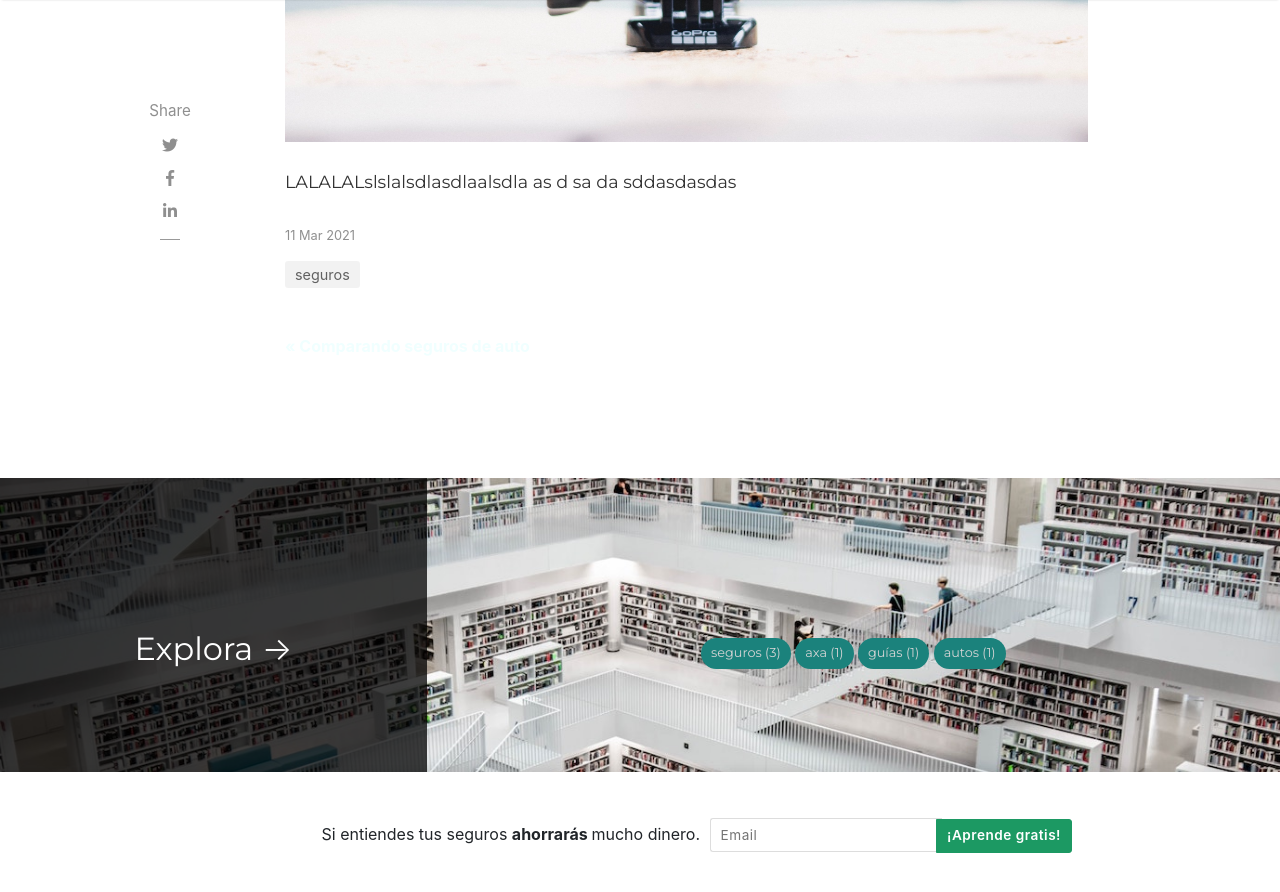
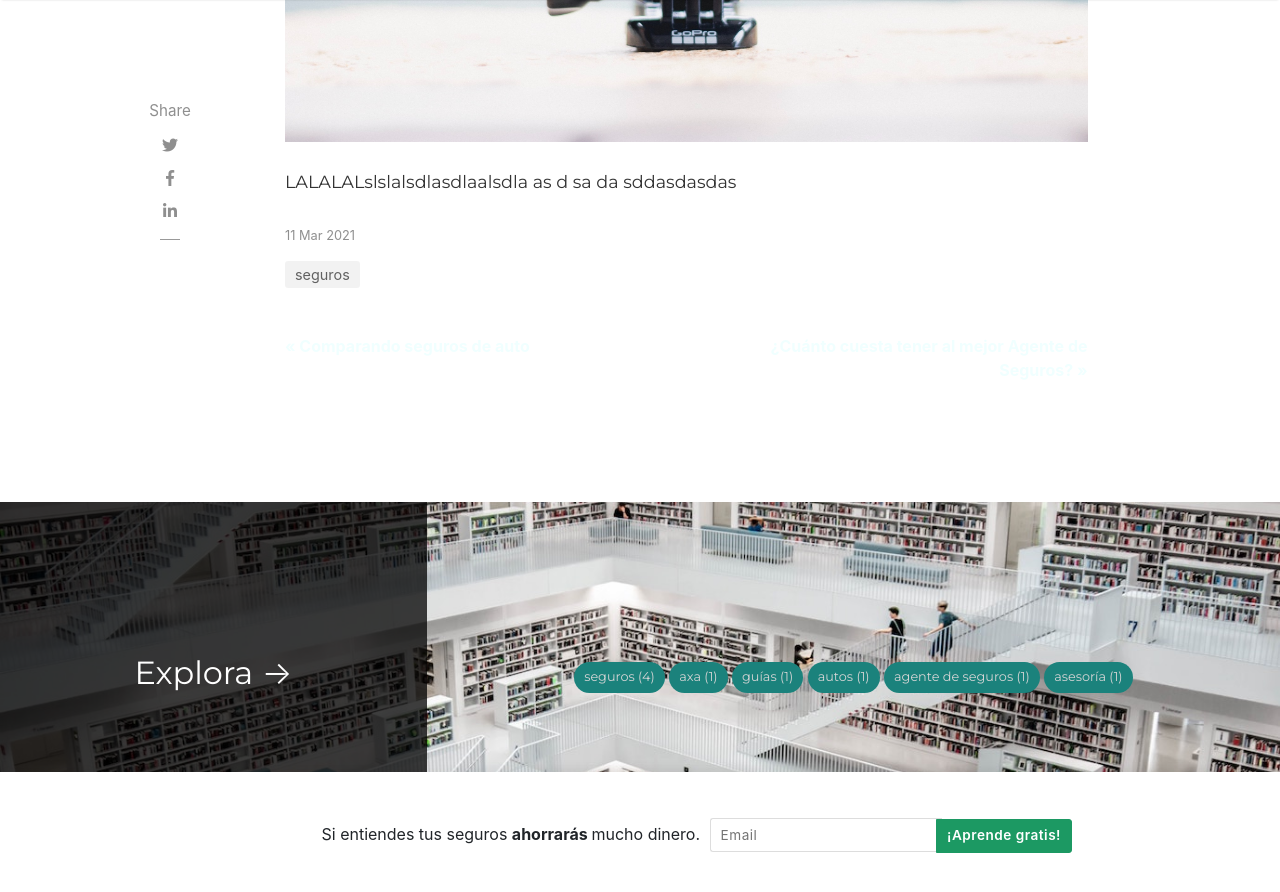
Before and after one commit to blogseguros/blogseguros.github.io, a Jekyll site: the page built from _posts/2021-03-11-sesion-de-skype.md, in a window 1280 px wide and 900 px high, scrolled down 808 px. Shown: the top 892 px of the window. Built offline with Jekyll 4.4.1, drawn with Linux system fonts in a browser that asks for light colours; nearby versions of some CDN libraries; comment, search, counter and statistics services are not loaded.

Commit message:
Update and rename cuanto-cuesta-mejor-agente-de-seguros.md to 2021-03-31-cuanto-cuesta-mejor-agente-de-seguros.md

```diff
--- a/_posts/cuanto-cuesta-mejor-agente-de-seguros.md
+++ b/_posts/2021-03-31-cuanto-cuesta-mejor-agente-de-seguros.md
@@ -2,10 +2,11 @@
 layout: post
 title:  "¿Cuánto cuesta tener al mejor Agente de Seguros?"
 author: Carlos
-categories: [seguros]
+categories: [seguros, agente de seguros, asesoría]
+description: "Como encontrar al mejor agente de seguros"
 image: assets/images/sharkvsclown.png
 featured: true
-hidden:
+hidden: false
 ---
 Este primer texto explica una de nuestras principales fortalezas.
 
```
